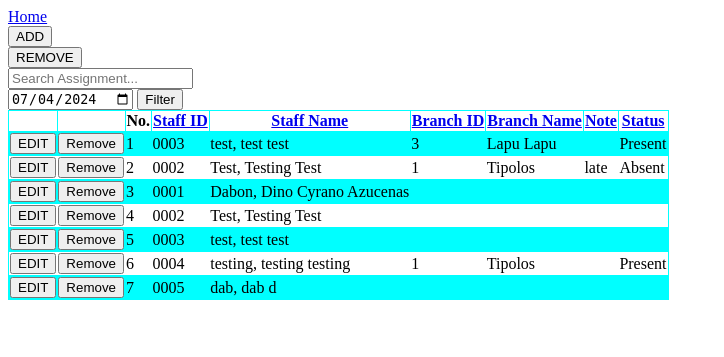
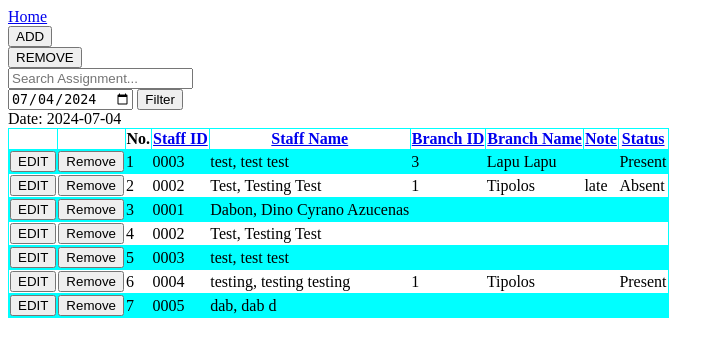
Before and after one commit to DinCyDab/IM2, a PHP site: page /assignment.php in a window 1280 px wide. Shown: the top 357 px of the page, without its empty margins (0-724 px from the left). Run offline with PHP 8.4, Linux system fonts and the light colour scheme; a user stored in the database is signed in; data comes from the database, SQL or seed files in the repository.

Commit message:
more optimization

```diff
--- a/addattendance.php
+++ b/addattendance.php
@@ -43,7 +43,7 @@ if($_SESSION["role"] != "Administrator"){
             }
         }
         $conn->close();
-        // header("Location: assignment.php");
-        // exit();
+        header("Location: assignment.php?date=".$_SESSION["date"]."&filterAttendance=Filter");
+        exit();
     }
 ?>
--- a/assignment.php
+++ b/assignment.php
@@ -12,11 +12,17 @@
     if(!isset($_SESSION["SORT"])){
         $_SESSION["SORT"] = "DESC";
     }
-    if(isset($_GET["date"])){
-        $_SESSION["date"] = $_GET["date"];
+
+    if(!isset($_SESSION["date"])){
+        $_SESSION["date"] = date("Y-m-d");
     }
     else{
-        $_SESSION["date"] = date("Y-m-d");
+        if(isset($_GET["date"])){
+            $_SESSION["date"] = $_GET["date"];
+        }
+        else{
+            $_SESSION["date"] = date("Y-m-d");
+        }
     }
 ?>
 
@@ -62,7 +68,8 @@
         <br>
 
         <button onclick="showAdd()">ADD</button>
-        <form method="post">
+        <form method="get">
+            <input type="hidden" name="date" value="<?php echo $_SESSION["date"]?>">
             <button id="remover" name="removeButton" value="assignment">REMOVE</button>
         </form>
         <form method="post">
@@ -102,15 +109,19 @@
 ?>
 
 <?php
-    if($_SERVER["REQUEST_METHOD"] == "POST" && isset($_POST["removeButton"])){
-        $pageName = $_POST["removeButton"];
+    if($_SERVER["REQUEST_METHOD"] == "GET" && isset($_GET["removeButton"])){
+        $pageName = $_GET["removeButton"].".php";
+        if(isset($_SESSION["date"]) && $_SESSION["date"] != date("Y-m-d")){
+            $pageName .= "?date=".$_SESSION["date"]."&filterAttendance=Filter";
+        }
+
         if($_SESSION["showRemove"] == FALSE){
             $_SESSION["showRemove"] = TRUE;
         }
         else{
             $_SESSION["showRemove"] = FALSE;
         }
-        header("Location:$pageName.php");
+        header("Location:$pageName");
         exit();
     }
 ?>
--- a/editassignment.php
+++ b/editassignment.php
@@ -42,6 +42,7 @@ if($_SESSION["role"] != "Administrator"){
                             Branch ID:
                             <select name="branchID">
                             ';
+                            echo"<option value='NULL'>No Branch Assignment</option>";
                             for($x = 0; $x < sizeof($rowBranch); $x++){
                                 echo '
                                     <option value="'.$rowBranch[$x]['branch_ID'].'">'.$rowBranch[$x]['branch_ID'].' '. $rowBranch[$x]['branch_name'].'</option>
@@ -70,7 +71,9 @@ if($_SESSION["role"] != "Administrator"){
         $branchID = $_POST["branchID"];
         $note = $_POST["note"];
         $status = $_POST["status"];
-
+        if($branchID == "NULL"){
+            $status = "";
+        }
         $conn = mysqli_connect("localhost","root","","mamaflors");
         if($conn->connect_error){
             die("ERROR". $conn->connect_error);
@@ -78,7 +81,7 @@ if($_SESSION["role"] != "Administrator"){
         else{
             $sql = "UPDATE assignment
                     SET
-                        branch_ID = '$branchID',
+                        branch_ID = ".($branchID == "NULL" ? "NULL":$branchID).",
                         note = '$note',
                         assignment_status = '$status'
                     WHERE assignment_ID = $assignmentID
--- a/filterattendance.php
+++ b/filterattendance.php
@@ -7,10 +7,11 @@ if($_SESSION["role"] != "Administrator"){
 <table id="table">
     <?php
         $date = date("Y-m-d");
-        if(isset($_GET["filterAttendance"])){
-            $date = $_GET["date"];
+        if(isset($_SESSION["date"])){
+            $date = $_SESSION["date"];
         }
         $conn = mysqli_connect("localhost","root","","mamaflors");
+        echo "Date: " . $date . "<br>";
         if(!$conn->connect_error){
             $sql = "SELECT
                         assignment.*,
@@ -40,12 +41,12 @@ if($_SESSION["role"] != "Administrator"){
                     <th></th>
                     <th></th>
                     <th>No.</th>
-                    <th><a href='?sort=staff_ID'>Staff ID</a></th>
-                    <th><a href='?sort=staff_name'>Staff Name</a></th>
-                    <th><a href='?sort=branch_ID'>Branch ID</a></th>
-                    <th><a href='?sort=branch_name'>Branch Name</a></th>
-                    <th><a href='?sort=note'>Note</a></th>
-                    <th><a href='?sort=assignment_status'>Status</a></th>
+                    <th><a href='?sort=staff_ID&date=$date'>Staff ID</a></th>
+                    <th><a href='?sort=staff_name&date=$date'>Staff Name</a></th>
+                    <th><a href='?sort=branch_ID&date=$date'>Branch ID</a></th>
+                    <th><a href='?sort=branch_name&date=$date'>Branch Name</a></th>
+                    <th><a href='?sort=note&date=$date'>Note</a></th>
+                    <th><a href='?sort=assignment_status&date=$date'>Status</a></th>
                 </tr>";
                 for($x = 0; $x < sizeof($row); $x++){
                     echo "<tr>
--- a/indexstaff.php
+++ b/indexstaff.php
@@ -11,7 +11,7 @@
         <?php
             echo "Date: " . date("Y-m-d");
             echo " Branch Assigned:";
-            echo $_SESSION['branch_assigned'];
+            echo $_SESSION["branch_assigned"];
             echo "<br>";
         ?>
         <pre>
```
Also changed, not shown: addsalesreport.php (+18 -3 lines), authentication.php (+4 -4 lines).
